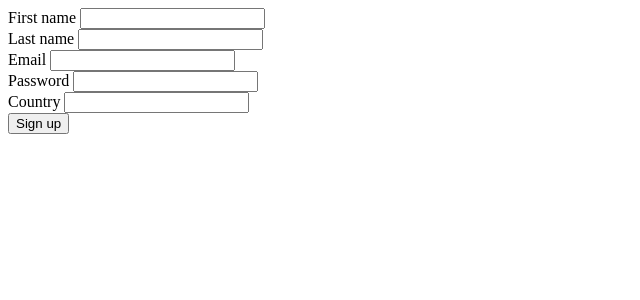
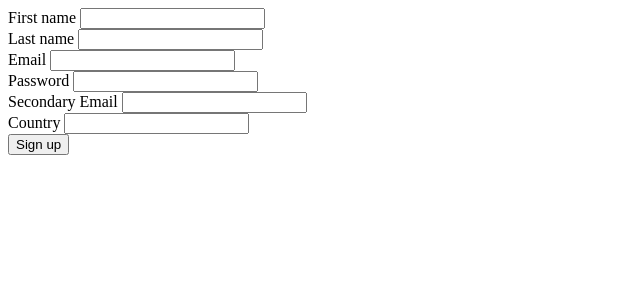
Before and after one commit to kpahwani/DjangoProject, a Django app: page /manage_profile/sign_up/ in a window 1280 px wide. Shown: the top 300 px of the page, without its empty margins (0-640 px from the left). Run offline with Django 3.2, Linux system fonts and the light colour scheme.

Commit message:
Implemented below: Secondary email support

```diff
--- a/manage_profile/models.py
+++ b/manage_profile/models.py
@@ -7,6 +7,7 @@ class Users(models.Model):
     first_name = models.CharField(max_length=50)
     last_name = models.CharField(max_length=50)
     email_id = models.EmailField(max_length=50)
+    secondary_email_id = models.EmailField(max_length=50,null=True)
     password = models.CharField(max_length=50)
     country = models.CharField(max_length=50)
 
--- a/manage_profile/templates/sign_up.html
+++ b/manage_profile/templates/sign_up.html
@@ -18,6 +18,8 @@
         <input type="email" name="email" id="email" required/><br>
         <label>Password</label>
         <input type="password" name="password" id="password" required/><br>
+        <label>Secondary Email</label>
+        <input type="email" name="secondary_email" id="secondary_email"/><br>
         <label>Country</label>
         <input type="text" name="country" id="country" required/><br>
         <input type="submit" value="Sign up">
--- a/manage_profile/views.py
+++ b/manage_profile/views.py
@@ -1,7 +1,6 @@
 from django.shortcuts import render
 from django.utils import timezone
 from .models import Users, Logins
-
 
 # Create your views here.
 
@@ -49,9 +48,9 @@ def resigter(request):
         userObj = request.POST
         if not Users.objects.filter(email_id__exact=userObj['email']).exists():
             Users.objects.create(first_name=userObj['first_name'], last_name=userObj['last_name'], email_id=userObj['email'], password=userObj['password'],
-                            country=userObj['country'])
-            return render(request, 'sign_up.html',
-                          {'message': 'Log-in to continue'.format(userObj['email'])})
+                            secondary_email_id=userObj['secondary_email'], country=userObj['country'])
+            return render(request, 'index.html',
+                          {'message': '{} Log-in to continue'.format(userObj['email'])})
         else:
             return render(request, 'index.html', {'message': 'User with email {} already exists'.format(userObj['email'])})
     else:
```
Also changed, not shown: db.sqlite3, manage_profile/migrations/0004_auto_20180606_1510.py (added).
